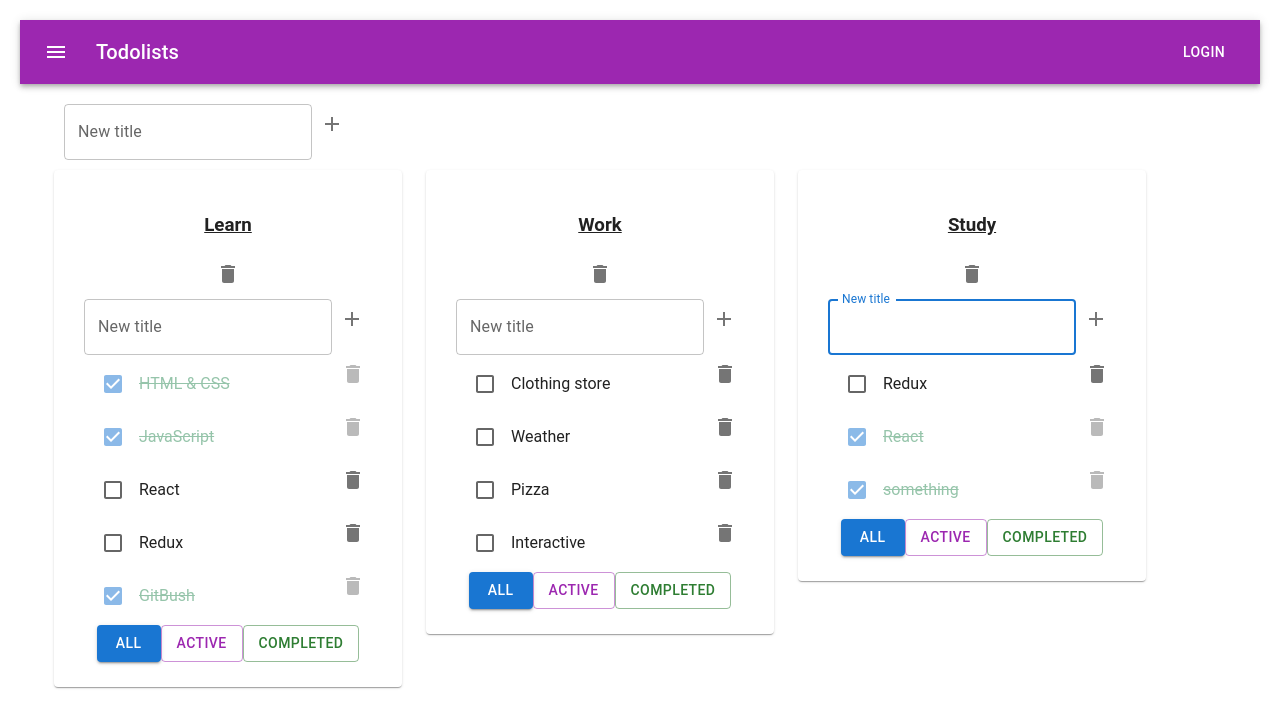
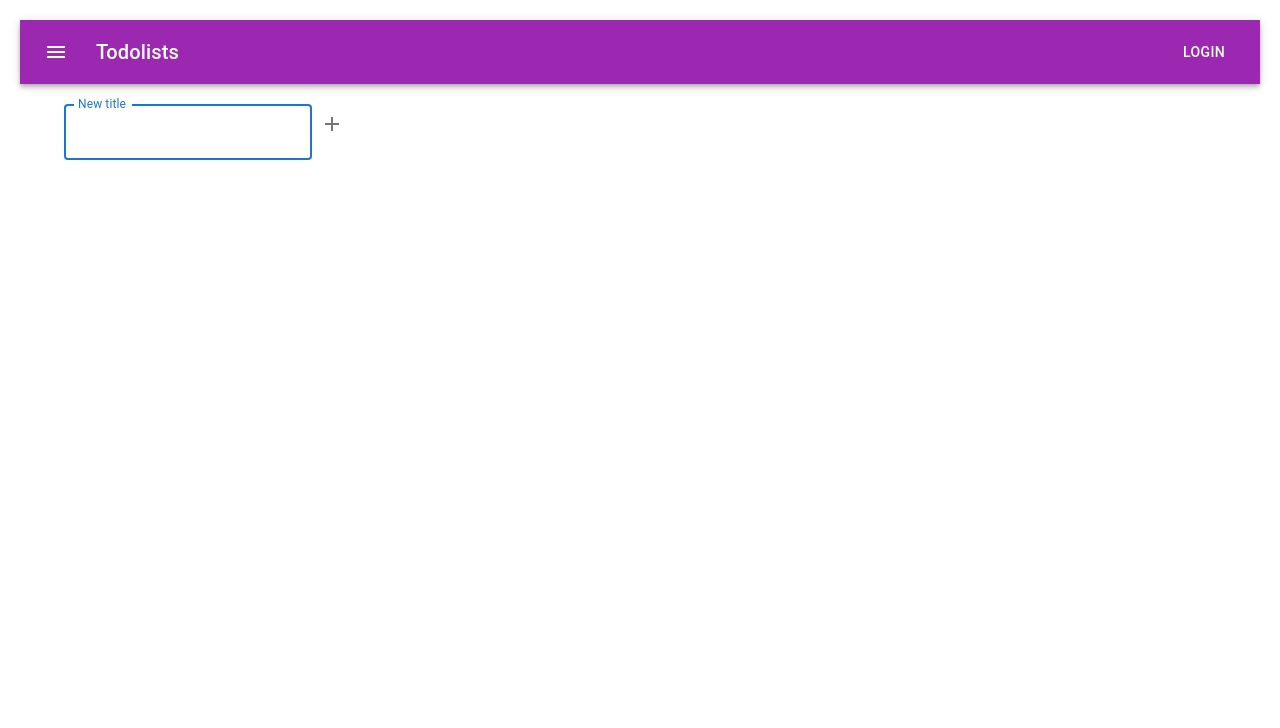
Before and after one commit to Shaa-Gizer/my-todolist, a React (Create React App) app: page / in a window 1280 px wide. Shown: the top 728 px of the page. Built offline with nearby package versions, Linux system fonts and the light colour scheme.

Commit message:
changed localState

```diff
--- a/src/App.tsx
+++ b/src/App.tsx
@@ -13,34 +13,11 @@ export function App() {
     const todoId2 = v4();
     const todoId3 = v4();
 
-    const [todos, setTodos] = useState<TodosType[]>([
-        {todoId: todoId1, todoTitle: 'Learn', filter: 'all'},
-        {todoId: todoId2, todoTitle: 'Work', filter: 'all'},
-        {todoId: todoId3, todoTitle: 'Study', filter: 'all'}
-    ])
+    const [todos, setTodos] = useState<TodosType[]>([])
+    const todoId = v4();
 
     const [tasks, setTasks] = useState<TasksStateType>({
-        [todoId1]:
-            [
-                {taskId: v4(), taskTitle: 'HTML & CSS', isDone: true},
-                {taskId: v4(), taskTitle: 'JavaScript', isDone: true},
-                {taskId: v4(), taskTitle: 'React', isDone: false},
-                {taskId: v4(), taskTitle: 'Redux', isDone: false},
-                {taskId: v4(), taskTitle: 'GitBush', isDone: true}
-            ],
-        [todoId2]:
-            [
-                {taskId: v4(), taskTitle: 'Clothing store', isDone: false},
-                {taskId: v4(), taskTitle: 'Weather', isDone: false},
-                {taskId: v4(), taskTitle: 'Pizza', isDone: false},
-                {taskId: v4(), taskTitle: 'Interactive', isDone: false}
-            ],
-        [todoId3]:
-            [
-                {taskId: v4(), taskTitle: 'Redux', isDone: false},
-                {taskId: v4(), taskTitle: 'React', isDone: true},
-                {taskId: v4(), taskTitle: 'something', isDone: true}
-            ]
+        [todoId] : []
     })
 
     const addNewTask = (todoId: string, taskTitle: string) => {
--- a/src/redux/store.ts
+++ b/src/redux/store.ts
@@ -1,5 +1,5 @@
 import {createStore} from "redux";
 
-const store = createStore(reducer)
+//const store = createStore(reducer)
 ////////////////////////////////////////////////////////////////////
 ////////////////////////////////////////////////////////////////////
```
